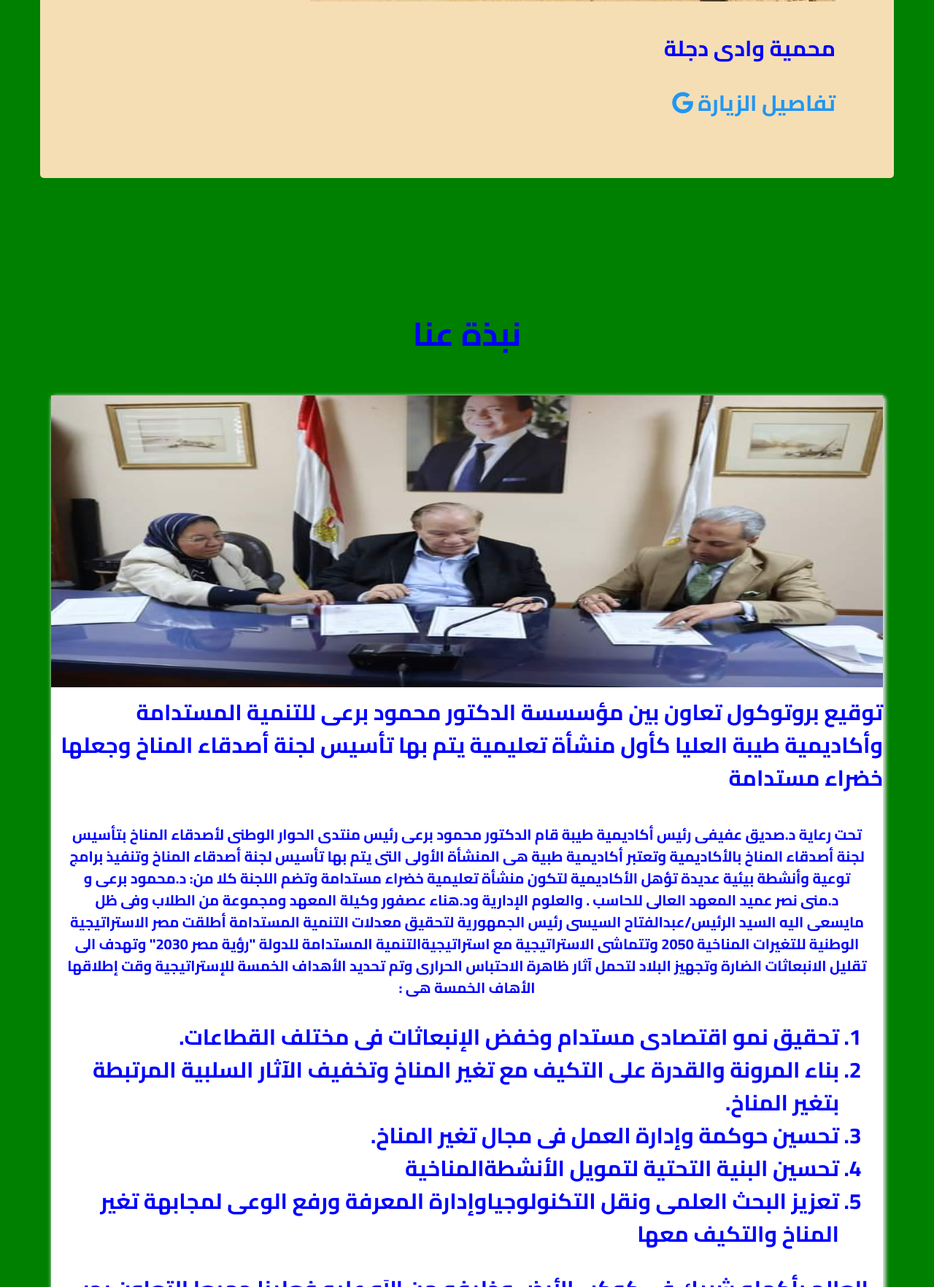
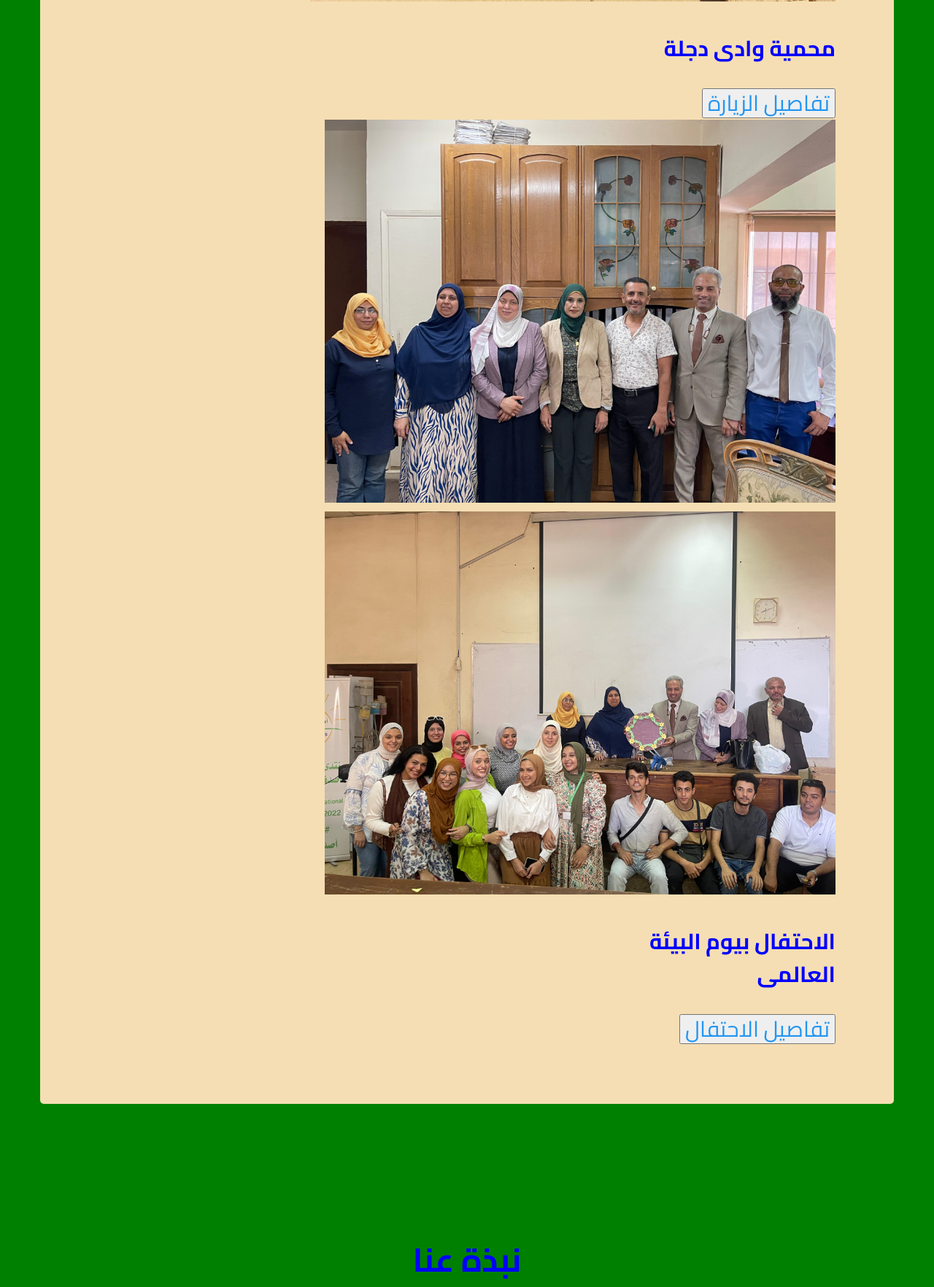
Before and after one commit to HanyShaker2024/Climate-friends-ar, a plain HTML site: page index.html in a window 1280 px wide. Shown: the part 1560-3324 px from the top of the page at 73% size. Drawn offline with Linux system fonts and the light colour scheme.

Commit message:
the new edit

```diff
--- a/Css/style.css
+++ b/Css/style.css
@@ -1,3 +1,5 @@
+
+
 
 *{
     -webkit-box-sizing: border-box;
@@ -26,8 +28,6 @@ body {
      font-weight: bold;
      line-height: 1.5;
 }
-
-
 ul {
     list-style: none;
     margin: 0;
@@ -201,6 +201,7 @@ li a {
 
 
 
+
 /* End activites */
 
 /* Start about us  */
--- a/index.html
+++ b/index.html
@@ -58,16 +58,27 @@
                 alt="">
                    <p>محمية وادى دجلة</p>
                    <div class="link">
+                   <button>
                         <a href="https://www.sadaelomma.com/2024/05/blog-post_481.html?fbclid=IwZXh0bgNhZ
                         W0CMTEAAR07gEZUqPRbtjAM5Oi8V5mGj1qUSkmDbvBfNp-
                         3bITl9wmgp99KlDfEmMs_aem_AaBN8cgvwYQZoa0ygVm5C2Axwx7TxDODD_
                         AoOFDracS05Ukm01Q-shPF5ruqdR0LMnx32mJolNZYawLTMv-hw2f_&m=1" target="_blank">
                           تفاصيل الزيارة
-                      <i class="fa-brands fa-google"></i>
                         </a>
+                      </button>
+                    </div>
+                    <img src="Images/WhatsApp Image 2024-07-18 at 5.06.46 PM.jpeg" width="700px"
+                    alt="picture fe">
+                    <img src="Images/WhatsApp Image 2024-07-18 at 5.06.47 PM.jpeg" width="700px" alt="">
+                        <p>الاحتفال بيوم البيئة العالمى</p>
+                       <div class="link">
+                       <button>
+                            <a href="https://www.sadaelomma.com/2024/07/blog-post_806.html?m=1" target="_blank">
+                              تفاصيل الاحتفال
+                            </a>
+                        </button>
                 </div>
               </div>
-
             </div>
 
           </div>
@@ -176,7 +187,8 @@
                  <p>يمكنك التواصل معنا عبر
 
                  </p>
-                 <a href="https://www.facebook.com/profile.php?id=61559893613791" target="_blank">Facebook
+                 <a href="https://www.facebook.com/profile.php?id=61559893613791" target="_blank">
+                       لجنة أصدقاء المناخ طيبة
                   <i class="fa-brands fa-facebook"></i>
         </div>
          <!-- End Contact us -->
```
Also changed, not shown: Images/WhatsApp Image 2024-07-18 at 5.06.46 PM.jpeg (added), Images/WhatsApp Image 2024-07-18 at 5.06.47 PM.jpeg (added). Lines whose indentation alone changed are shown as unchanged.
